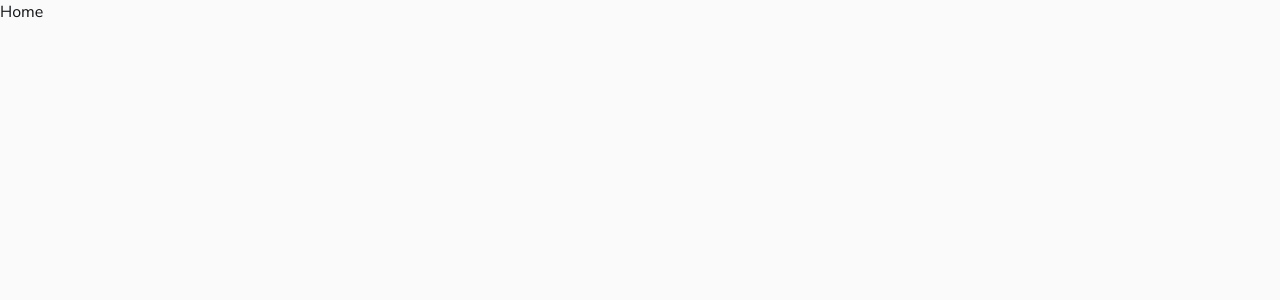
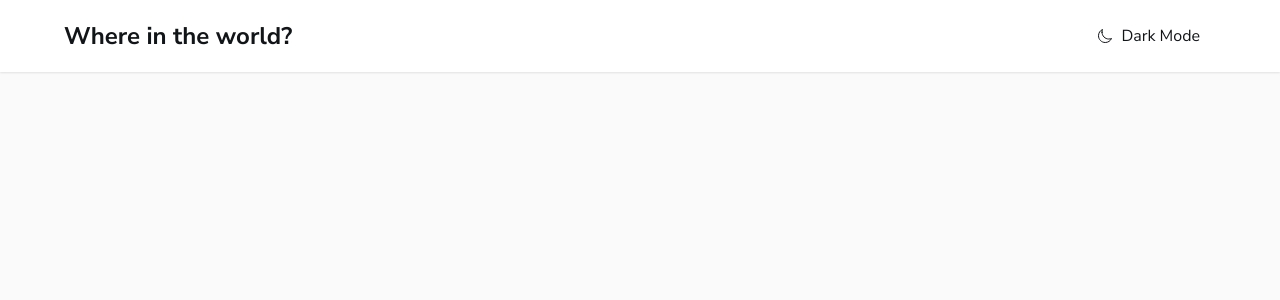
Before and after one commit to monolithdragon/rest-countries-api-with-color-theme-switcher, a React (Vite) app: page / in a window 1280 px wide. Shown: the top 300 px of the page. Built offline with nearby package versions, Linux system fonts and the light colour scheme.

Commit message:
Added ThemeProvider and Theme toggle button

```diff
--- /dev/null
+++ b/src/components/theme_button/index.tsx
@@ -0,0 +1,22 @@
+import { IoMoon, IoMoonOutline } from 'react-icons/io5';
+import { useTheme } from 'hooks/useTheme';
+import './theme_button.css';
+
+function ThemeButton() {
+	const {theme, saveTheme} = useTheme();
+
+	const handleDarkMode = () => {
+		saveTheme(theme === 'dark' ? 'light' : 'dark');
+	};
+
+	return (
+		<button
+			className='toggle-button'
+			onClick={handleDarkMode}>
+			{theme === 'dark' ? <IoMoon /> : <IoMoonOutline />}
+			Dark Mode
+		</button>
+	);
+}
+
+export default ThemeButton;
--- /dev/null
+++ b/src/components/theme_button/theme_button.css
@@ -0,0 +1,8 @@
+.toggle-button {
+	display: inline-flex;
+	align-items: center;
+	gap: 0.5rem;
+	padding: 0.5rem 1rem 0.5rem 0.75rem;
+	background-color: transparent;
+	color: inherit;
+}
--- /dev/null
+++ b/src/contexts/theme_provider/index.tsx
@@ -0,0 +1,66 @@
+import React, { useCallback, useEffect, useState } from "react";
+
+type Theme = 'light' | 'dark';
+
+type ThemeOptions = {
+  theme?: Theme;
+  save?: boolean;
+};
+
+type ThemeContextType = {
+  theme: Theme;
+  saveTheme: (theme: Theme) => void;
+  options?: ThemeOptions;
+};
+
+export const ThemeContext = React.createContext<ThemeContextType>({
+  theme: 'light',
+  saveTheme: () => {},
+  options: {theme: 'light', save: true}
+});
+
+type ThemeProviderProps = {
+  children: React.ReactNode;
+  options?: ThemeOptions;
+};
+
+function getPreferredTheme() {
+    window.matchMedia && window.matchMedia('(prefers-color-scheme: dark)').matches ? 'dark' : 'light'
+};
+
+function getStoredTheme() {
+    return localStorage.getItem('theme') as Theme;
+};
+
+function storeTheme(theme: Theme) {
+    localStorage.setItem('theme', theme);
+};
+
+export function ThemeProvider({children, options = {}}: ThemeProviderProps) {
+  const [theme, setTheme] = useState<Theme>(options?.theme || 'light');
+
+  const getTheme = () => {
+    return options?.theme || getPreferredTheme() || getStoredTheme();
+  };
+
+  useEffect(() => {
+    const savedTheme = getTheme();
+    if (savedTheme) {
+      setTheme(savedTheme);
+    }
+  }, []);
+
+  useEffect(() => {
+    document.body.setAttribute('data-theme', theme);
+}, [theme]);
+
+const handleThemeChange = useCallback((theme: Theme) => {
+    if (options?.save) {
+        storeTheme(theme);
+    }
+
+    setTheme(theme);
+}, []);
+
+  return <ThemeContext.Provider value={{theme, saveTheme: handleThemeChange, options}}>{children}</ThemeContext.Provider>;
+};
--- /dev/null
+++ b/src/hooks/useTheme.ts
@@ -0,0 +1,6 @@
+import { useContext } from 'react';
+import { ThemeContext } from 'contexts/theme_provider';
+
+export function useTheme() {
+  return useContext(ThemeContext);
+}
--- a/src/index.css
+++ b/src/index.css
@@ -10,7 +10,7 @@
 	--color-dark-text: hsl(200, 15%, 8%);
 	--color-light: hsl(0, 0%, 52%);
 	--color-light-bg: hsl(0, 0%, 98%);
-	--color-light-text: hsl(0, 0%, 100%);
+	--color-white: hsl(0, 0%, 100%);
 
 	/* Font */
 	--font-nunito: 'Nunito Sans', sans-serif;
@@ -74,17 +74,55 @@ body,
 }
 
 body {
-	color: var(--color-dark-text);
 	font-family: var(--font-nunito);
 	line-height: 1.5;
 	font-weight: 400;
-	overflow-x: hidden;
+}
+
+@media (prefers-color-scheme: dark) {
+	html {
+		color: var(--color-white);
+		background-color: var(--color-dark-bg);
+	}
+}
+
+[data-theme="dark"] {
+	color: var(--color-white);
+	background-color: var(--color-dark-bg);
+}
+
+[data-theme="light"] {
+	color: var(--color-dark-text);
 	background-color: var(--color-light-bg);
 }
 
-@media (prefers-color-scheme: dark) {
-	body {
-		color: hsl(var(--color-light-text));
-		background-color: hsl(var(--color-dark-bg));
+.layout {
+	max-width: 90em;
+	margin: 0 auto;
+	overflow-x: hidden;
+}
+
+/* ==================== */
+/* UTILITIES            */
+/* ==================== */
+.container {
+	width: 100%;
+	padding-inline: 1rem;
+	margin: 0 auto;
+}
+
+@media (min-width: 60em) {
+	.container {
+		padding-inline: 4rem;
 	}
 }
+
+.flex {
+	display: flex;
+	justify-content: space-between;
+	align-items: center;
+}
+
+.grid-container {
+	display: grid;
+}
--- /dev/null
+++ b/src/layout/app/app.css
@@ -0,0 +1,15 @@
+.header-wrapper {
+	width: 100%;
+	padding-block: 1rem;
+	-webkit-box-shadow: 0px 1px 2px 0px rgba(0, 0, 0, 0.1);
+	-moz-box-shadow: 0px 1px 2px 0px rgba(0, 0, 0, 0.1);
+	box-shadow: 0px 1px 2px 0px rgba(0, 0, 0, 0.1);
+}
+
+[data-theme="dark"] .header-wrapper {
+	background-color: var(--color-dark);
+}
+
+[data-theme="light"] .header-wrapper {
+	background-color: var(--color-white);
+}
--- a/src/layout/app/index.tsx
+++ b/src/layout/app/index.tsx
@@ -1,14 +1,25 @@
+import { ThemeProvider } from 'contexts/theme_provider';
+import DarkModeButton from 'components/theme_button';
 import { Outlet } from 'react-router-dom';
+import './app.css';
 
 function AppLayout() {
 	return (
-		<div>
-			<header></header>
-			<main>
-				<Outlet />
-			</main>
-			<footer></footer>
-		</div>
+		<ThemeProvider>
+			<div className='layout'>
+				<header className='header-wrapper'>
+					<div className='container'>
+						<div className='flex'>
+							<h2>Where in the world?</h2>
+							<DarkModeButton />
+						</div>
+					</div>
+				</header>
+				<main className='container'>
+					<Outlet />
+				</main>
+			</div>
+		</ThemeProvider>
 	);
 }
 
--- a/src/pages/home/index.tsx
+++ b/src/pages/home/index.tsx
@@ -1,5 +1,5 @@
 function Home() {
-	return <div>Home</div>;
+	return <div className='home'></div>;
 }
 
 export default Home;
```
